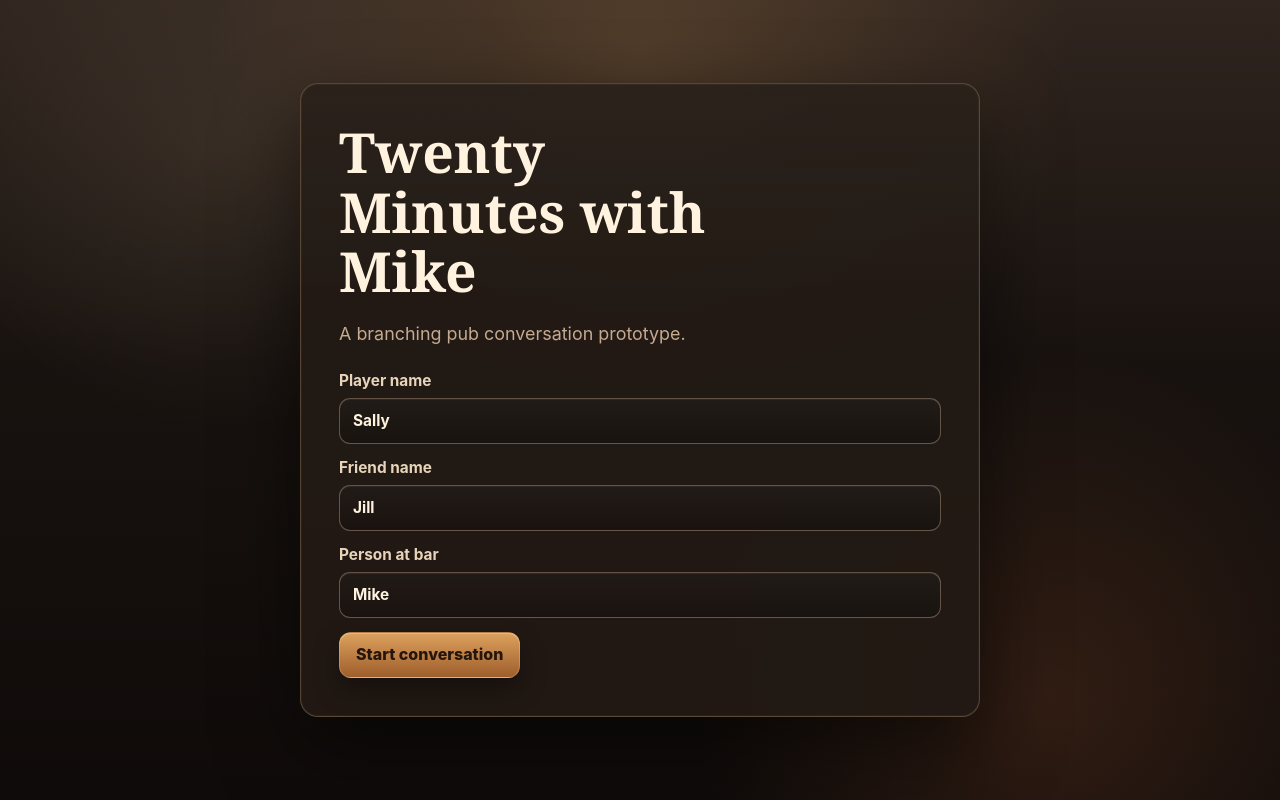
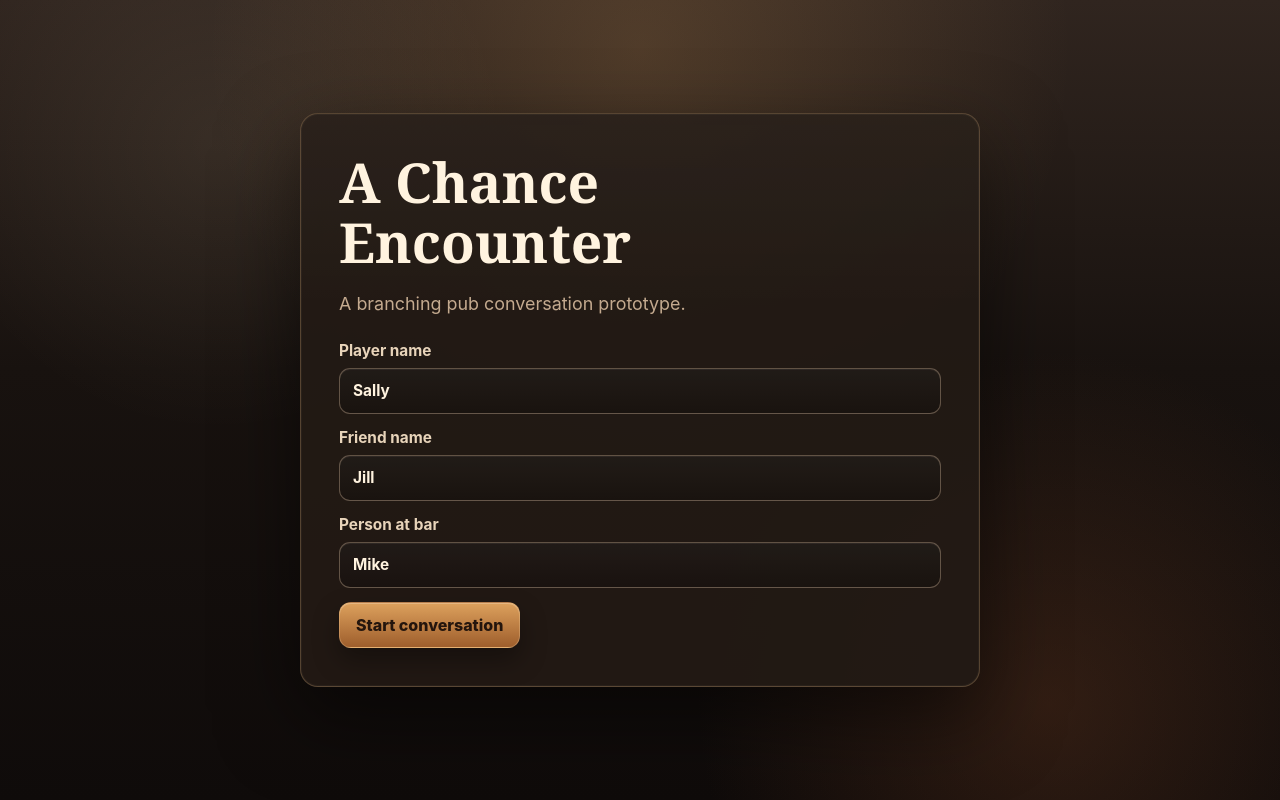
Before and after one commit to Mikeil1977/CYODA, a React (Vite) app: page / in a window 1280 px wide. Built offline with nearby package versions, Linux system fonts and the light colour scheme.

Commit message:
Rename landing title

```diff
--- a/src/main.tsx
+++ b/src/main.tsx
@@ -423,7 +423,7 @@ function App() {
     return (
       <main className="app">
         <section className="card">
-          <h1>Twenty Minutes with Mike</h1>
+          <h1>A Chance Encounter</h1>
           <p className="sub">A branching pub conversation prototype.</p>
           <label>Player name<input value={names.playerName} onChange={(e) => setNames((n) => ({ ...n, playerName: e.target.value || "Sally" }))} /></label>
           <label>Friend name<input value={names.friendName} onChange={(e) => setNames((n) => ({ ...n, friendName: e.target.value || "Jill" }))} /></label>
```
